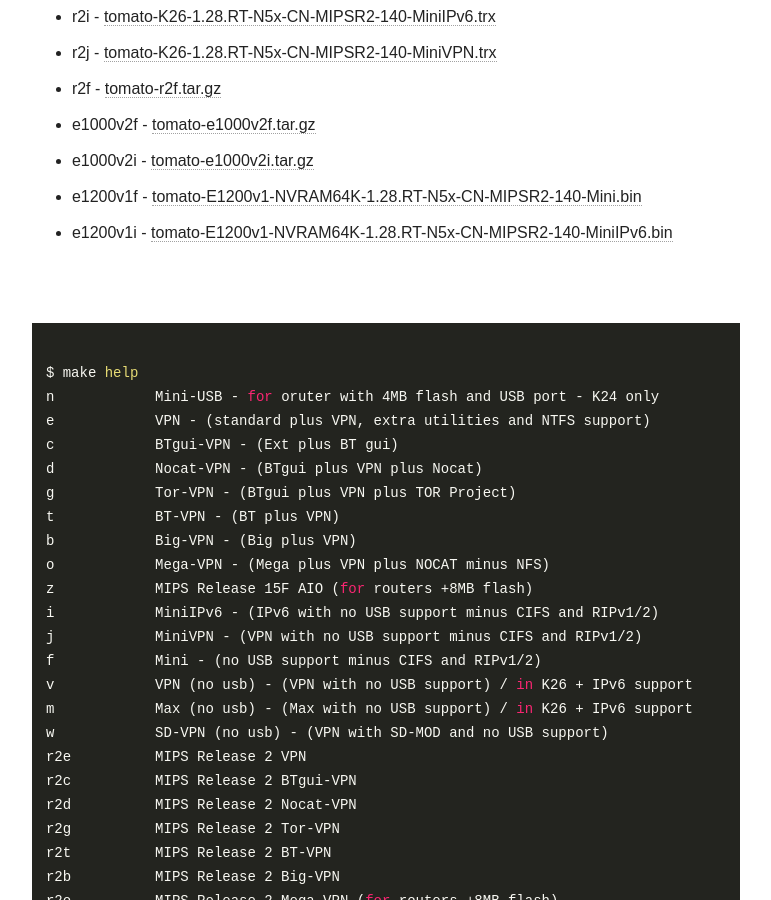
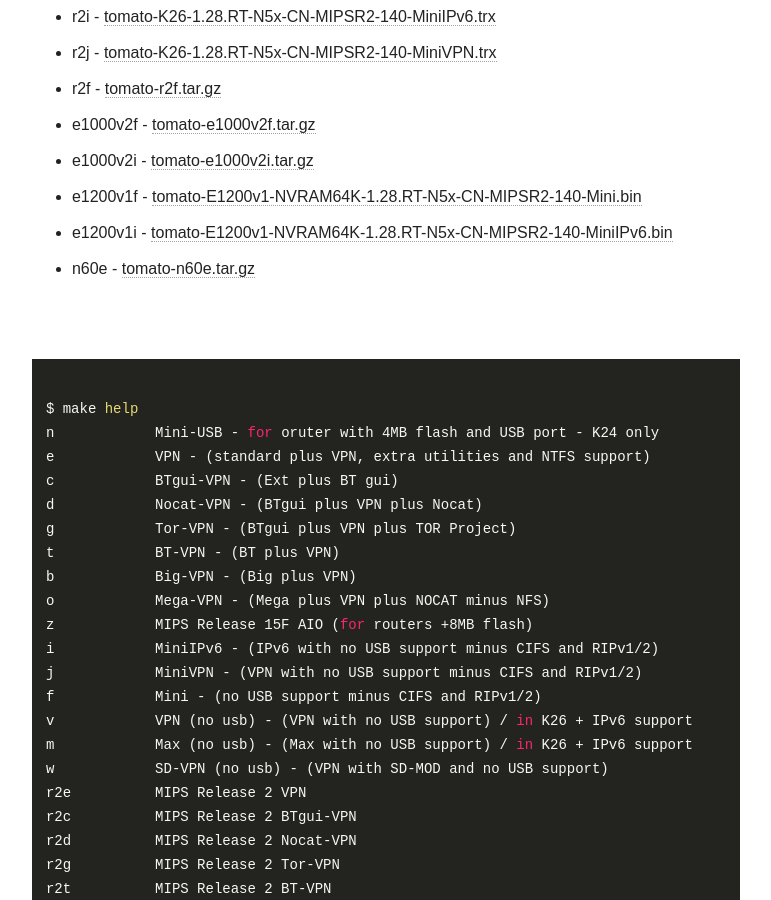
Before and after one commit to oglopss/tomato-ci-ctf-jekyll, a Jekyll site: the page built from index.html, in a window 1280 px wide and 900 px high, scrolled down 955 px. Shown: the whole window, without its empty margins (254-1025 px from the left). Built offline with Jekyll 4.4.1, drawn with Linux system fonts in a browser that asks for light colours; nearby versions of some CDN libraries.

Commit message:
Travis build 3 n60e pushed to gh-pages

```diff
--- a/_data/ss.yml
+++ b/_data/ss.yml
@@ -16,3 +16,4 @@
   - 0015 e1000v2i tomato-e1000v2i.tar.gz
   - 0016 e1200v1f tomato-E1200v1-NVRAM64K-1.28.RT-N5x-CN-MIPSR2-140-Mini.bin
   - 0017 e1200v1i tomato-E1200v1-NVRAM64K-1.28.RT-N5x-CN-MIPSR2-140-MiniIPv6.bin
+  - 0018 n60e tomato-n60e.tar.gz
```
Also changed, not shown: 1 other file.
